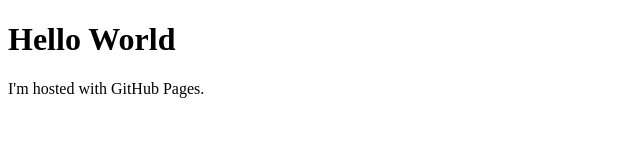
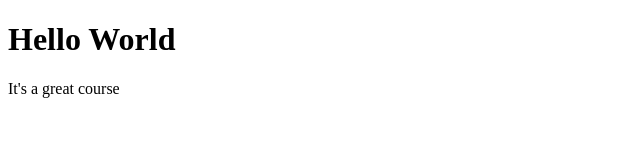
Before and after one commit to mandihub/Coursera-Test, a plain HTML site: page index.html in a window 1280 px wide. Shown: the whole page, without its empty margins (0-640 px from the left). Drawn offline with Linux system fonts and the light colour scheme.

Commit message:
small addition to page

```diff
--- a/index.html
+++ b/index.html
@@ -2,6 +2,6 @@
 <html>
 <body>
 <h1>Hello World</h1>
-<p>I'm hosted with GitHub Pages.</p>
+<p>It's a great course</p>
 </body>
 </html>
```
